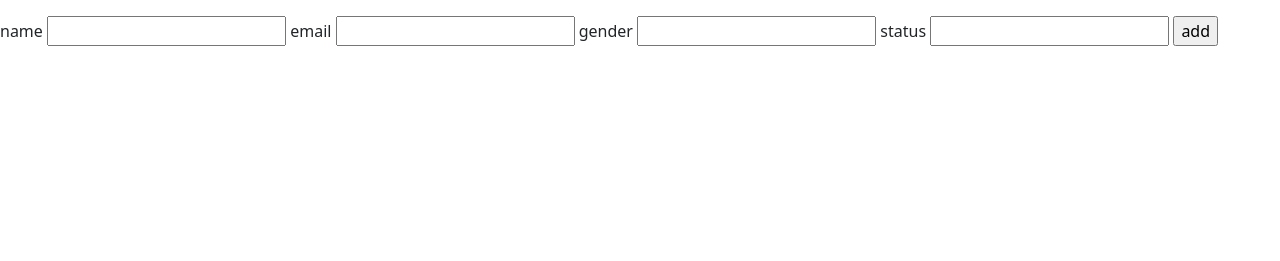
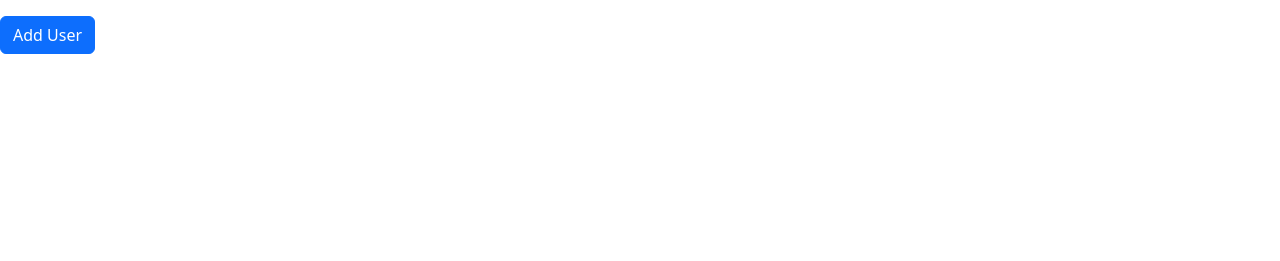
Before and after one commit to tramontana1969/api_graphQL, a PHP site: page / in a window 1280 px wide. Shown: the part 39-300 px from the top of the page. Run offline with PHP 8.4, Linux system fonts and the light colour scheme; data that the repository does not hold is empty.

Commit message:
refactored codestyle

```diff
--- a/add_user.php
+++ b/add_user.php
@@ -3,7 +3,7 @@ require 'users.php';
 
 $user = new User();
 
-if (!empty($_POST['name']) && !empty($_POST['email']) && !empty($_POST['gender']) && !empty($_POST['status'])){
+if (!empty($_POST['name']) && !empty($_POST['email']) && !empty($_POST['gender']) && !empty($_POST['status'])) {
     $name = $_POST['name'];
     $email = $_POST['email'];
     $gender = $_POST['gender'];
@@ -14,3 +14,4 @@ if (!empty($_POST['name']) && !empty($_POST['email']) && !empty($_POST['gender']
 
 $referer = $_SERVER['HTTP_REFERER'];
 header("Location: $referer");
+exit();
--- a/connection.php
+++ b/connection.php
@@ -1,9 +1,13 @@
 <?php
-class Connection {
+
+class Connection
+{
     public static array $array;
-    static function connect(string $url, string $method){
+
+    static function connect(string $url, string $method): string
+    {
         $ch = curl_init($url);
-        curl_setopt($ch,CURLOPT_HTTPHEADER, array(
+        curl_setopt($ch, CURLOPT_HTTPHEADER, array(
             'Accept:application/json',
             'Content-Type:application/json',
             "Authorization: Bearer af842cebac7e3eb29852f5198eea4a644de6eca7ffb87a68c0b25430121ec123"));
@@ -12,8 +16,8 @@ class Connection {
                 curl_setopt($ch, CURLOPT_RETURNTRANSFER, true);
                 break;
             case 'post':
-                curl_setopt($ch,CURLOPT_POST, 1);
-                curl_setopt($ch, CURLOPT_POSTFIELDS, json_encode(self::$array,JSON_UNESCAPED_UNICODE));
+                curl_setopt($ch, CURLOPT_POST, 1);
+                curl_setopt($ch, CURLOPT_POSTFIELDS, json_encode(self::$array, JSON_UNESCAPED_UNICODE));
                 break;
             case 'put':
                 curl_setopt($ch, CURLOPT_PUT, 1);
--- a/index.php
+++ b/index.php
@@ -2,11 +2,14 @@
 require 'users.php';
 $users = new User();
 $all = $users->store();
-printf($all);
 ?>
+<html>
 <DOCTYPE html>
-    <link href="https://cdn.jsdelivr.net/npm/bootstrap@5.2.0-beta1/dist/css/bootstrap.min.css" rel="stylesheet" integrity="sha384-0evHe/X+R7YkIZDRvuzKMRqM+OrBnVFBL6DOitfPri4tjfHxaWutUpFmBp4vmVor" crossorigin="anonymous">
-    <script src="https://cdn.jsdelivr.net/npm/bootstrap@5.2.0-beta1/dist/js/bootstrap.bundle.min.js" integrity="sha384-pprn3073KE6tl6bjs2QrFaJGz5/SUsLqktiwsUTF55Jfv3qYSDhgCecCxMW52nD2" crossorigin="anonymous"></script>
+    <link href="https://cdn.jsdelivr.net/npm/bootstrap@5.2.0-beta1/dist/css/bootstrap.min.css" rel="stylesheet"
+          integrity="sha384-0evHe/X+R7YkIZDRvuzKMRqM+OrBnVFBL6DOitfPri4tjfHxaWutUpFmBp4vmVor" crossorigin="anonymous">
+    <script src="https://cdn.jsdelivr.net/npm/bootstrap@5.2.0-beta1/dist/js/bootstrap.bundle.min.js"
+            integrity="sha384-pprn3073KE6tl6bjs2QrFaJGz5/SUsLqktiwsUTF55Jfv3qYSDhgCecCxMW52nD2"
+            crossorigin="anonymous"></script>
     <title>Users</title>
     <body>
     <table class="table table-striped">
@@ -18,30 +21,60 @@ printf($all);
             <th>status</th>
         </tr>
 
-            <?php foreach ($users->store() as $user) {
-                echo "<tr>";
-                echo "<td>".$user['id']."</td>";
-                echo "<td>".$user['name']."</td>";
-                echo "<td>".$user['email']."</td>";
-                echo "<td>".$user['gender']."</td>";
-                echo "<td>".$user['status']."</td>";
-                echo "</tr>";
-            } ?>
+        <?php foreach ($users->store() as $user) :
+            echo "<tr>";
+            echo "<td>" . $user['id'] . "</td>";
+            echo "<td>" . $user['name'] . "</td>";
+            echo "<td>" . $user['email'] . "</td>";
+            echo "<td>" . $user['gender'] . "</td>";
+            echo "<td>" . $user['status'] . "</td>";
+            echo "</tr>";
+        endforeach;
+        ?>
+    </table>
+    <div class="modal fade" id="exampleModalToggle" aria-hidden="true" aria-labelledby="exampleModalToggleLabel"
+         tabindex="-1">
+        <div class="modal-dialog modal-dialog-centered">
+            <div class="modal-content">
+                <div class="modal-header">
+                    <h5 class="modal-title" id="exampleModalToggleLabel">Fill Fields</h5>
+                    <button type="button" class="btn-close" data-bs-dismiss="modal" aria-label="Close"></button>
+                </div>
+                <div class="modal-body">
 
-    </table>
-    <form method="post" action="add_user.php">
-        <label>name
-            <input type="text" name="name">
-        </label>
-        <label>email
-            <input type="email" name="email">
-        </label>
-        <label>gender
-            <input type="text" name="gender">
-        </label>
-        <label>status
-            <input type="text" name="status">
-        </label>
-        <input type="submit" value="add">
-    </form>
+                    <form method="post" action="add_user.php">
+                        <div class="mb-3">
+                            <label for="exampleInputEmail1" class="form-label">Name</label>
+                            <input type="text" name="name" class="form-control" id="exampleInputEmail1"
+                                   aria-describedby="emailHelp">
+                        </div>
+                        <div class="mb-3">
+                            <label for="exampleInputPassword1" class="form-label">Email</label>
+                            <input type="email" name="email" class="form-control" id="exampleInputPassword1">
+                        </div>
+                        <div class="mb-3">
+                            <label class="form-check-label" for="exampleCheck1">Gender</label>
+                            <select class="form-select" aria-label="Default select example" name="gender">
+                                <option selected>Select Gender</option>
+                                <option value="male">Male</option>
+                                <option value="female">Female</option>
+                            </select>
+                        </div>
+                        <div class="mb-3">
+                            <label class="form-check-label" for="exampleCheck1">Status</label>
+                            <select class="form-select" aria-label="Default select example" name="status">
+                                <option selected>Select Status</option>
+                                <option value="active">Active</option>
+                                <option value="inactive">Inactive</option>
+                            </select>
+                        </div>
+                        <button type="submit" class="btn btn-primary">Add</button>
+                    </form>
+
+                </div>
+            </div>
+        </div>
+    </div>
+    <a class="btn btn-primary" data-bs-toggle="modal" href="#exampleModalToggle" role="button">Add User</a>
     </body>
+</html>
```
Also changed, not shown: users.php (+8 -4 lines).
